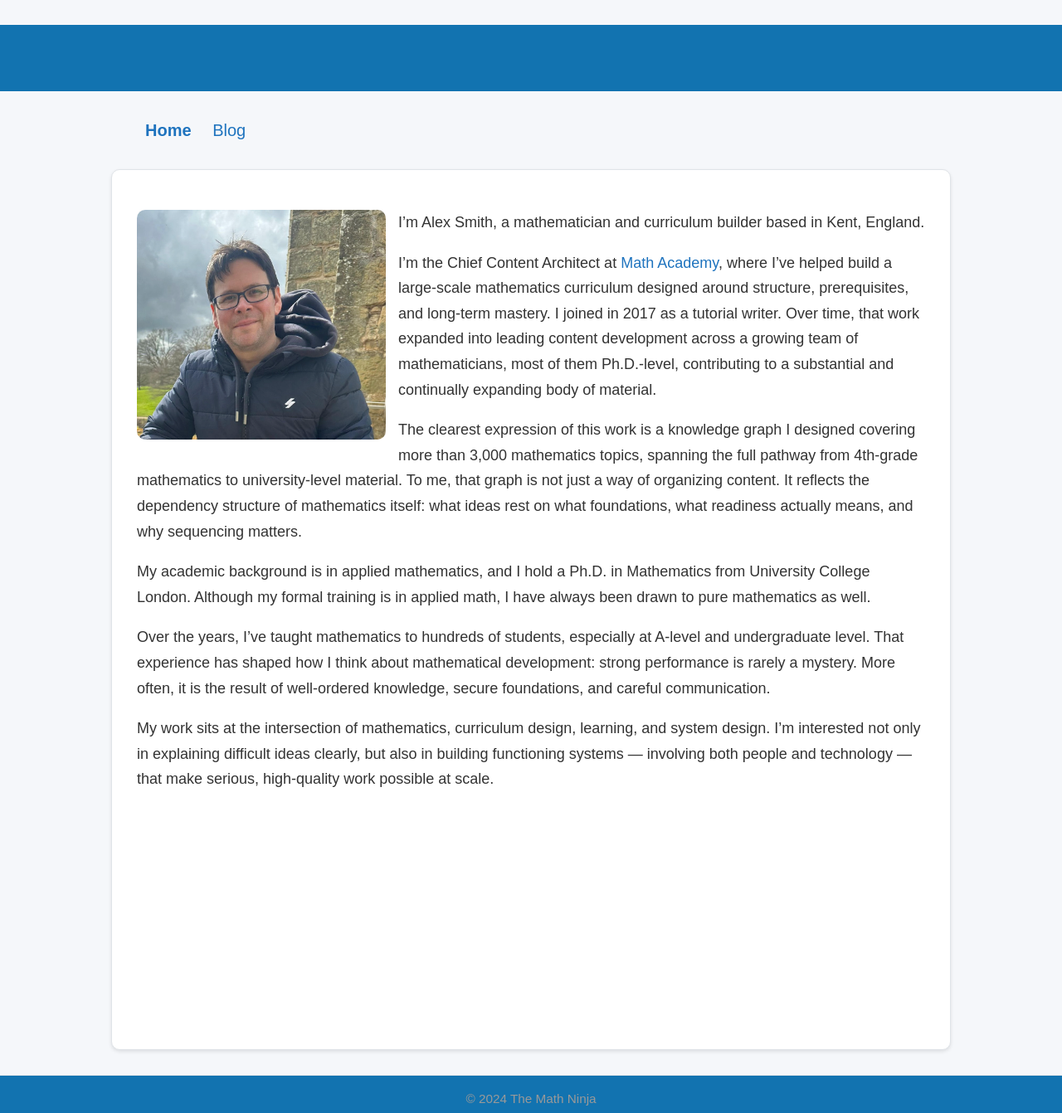
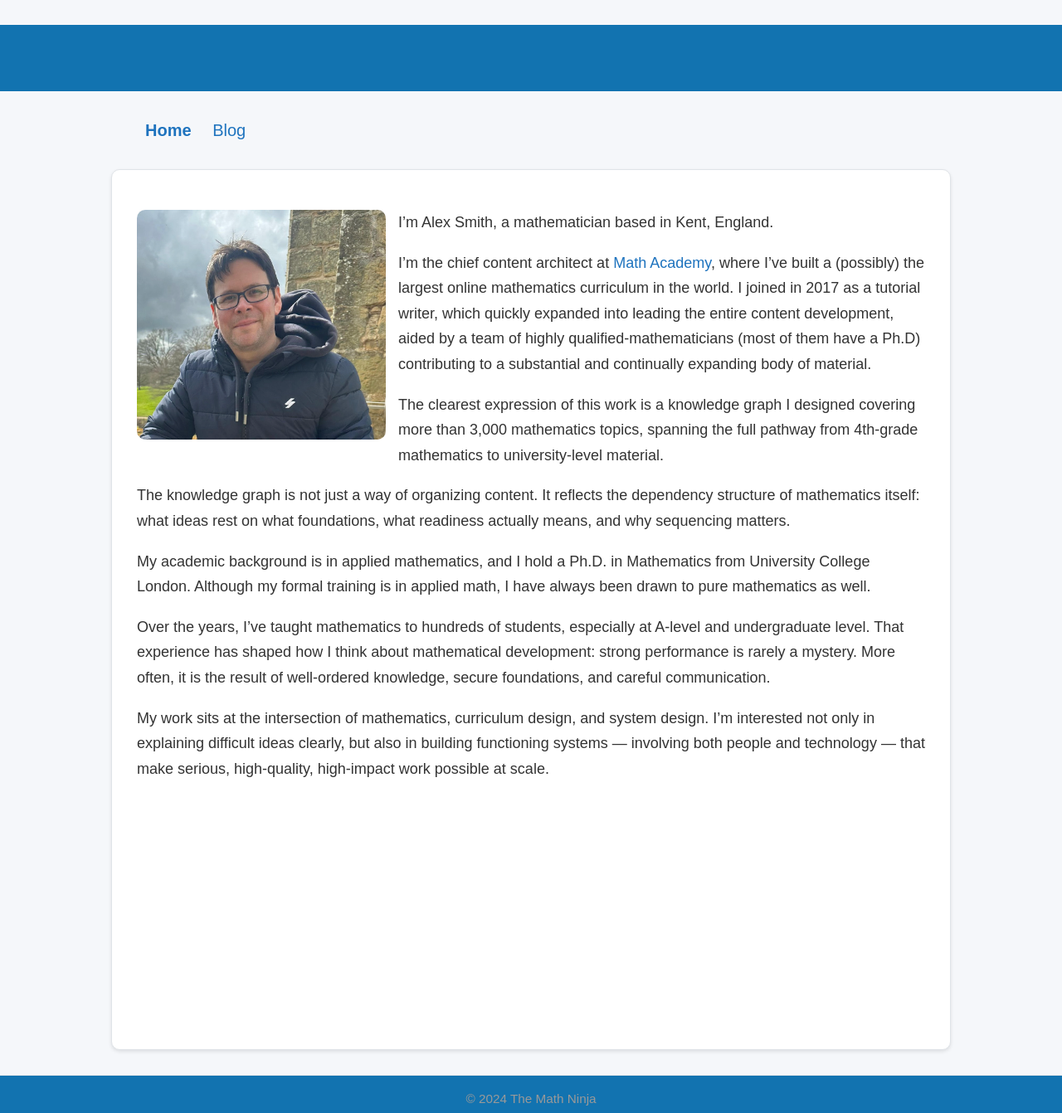
Before and after one commit to MathNinja/mathninja.github.io, a Jekyll site: the page built from index.md, in a window 1280 px wide. Shown: the whole page at 83% size. Built offline with Jekyll 4.4.1, drawn with Linux system fonts in a browser that asks for light colours.

Commit message:
Updated bio

```diff
--- a/_sass/main.scss
+++ b/_sass/main.scss
@@ -56,6 +56,7 @@ header {
 	font-size: 45px;
 }
 
+
 footer{
    background-color: #1273B0;
    height: 30px;
@@ -79,7 +80,7 @@ footer{
 
 
 
-/** Navigation **/
+/*** Navigation ***/
 
 nav {
     margin-bottom: 20px;
--- a/index.md
+++ b/index.md
@@ -6,14 +6,16 @@ theme: minima
 
 <img class="float-image-left" src="assets/images/profile.jpg" width = "300px">
 
-I’m Alex Smith, a mathematician and curriculum builder based in Kent, England.
+I’m Alex Smith, a mathematician based in Kent, England.
 
-I’m the Chief Content Architect at <a href="http://www.mathacademy.com/">Math Academy</a>, where I’ve helped build a large-scale mathematics curriculum designed around structure, prerequisites, and long-term mastery. I joined in 2017 as a tutorial writer. Over time, that work expanded into leading content development across a growing team of mathematicians, most of them Ph.D.-level, contributing to a substantial and continually expanding body of material.
+I’m the chief content architect at <a href="http://www.mathacademy.com/">Math Academy</a>, where I’ve built a (possibly) the largest online mathematics curriculum in the world. I joined in 2017 as a tutorial writer, which quickly expanded into leading the entire content development, aided by a team of highly qualified-mathematicians (most of them have a Ph.D) contributing to a substantial and continually expanding body of material.
 
-The clearest expression of this work is a knowledge graph I designed covering more than 3,000 mathematics topics, spanning the full pathway from 4th-grade mathematics to university-level material. To me, that graph is not just a way of organizing content. It reflects the dependency structure of mathematics itself: what ideas rest on what foundations, what readiness actually means, and why sequencing matters.
+The clearest expression of this work is a knowledge graph I designed covering more than 3,000 mathematics topics, spanning the full pathway from 4th-grade mathematics to university-level material.
+
+The knowledge graph is not just a way of organizing content. It reflects the dependency structure of mathematics itself: what ideas rest on what foundations, what readiness actually means, and why sequencing matters.
 
 My academic background is in applied mathematics, and I hold a Ph.D. in Mathematics from University College London. Although my formal training is in applied math, I have always been drawn to pure mathematics as well.
 
 Over the years, I’ve taught mathematics to hundreds of students, especially at A-level and undergraduate level. That experience has shaped how I think about mathematical development: strong performance is rarely a mystery. More often, it is the result of well-ordered knowledge, secure foundations, and careful communication.
 
-My work sits at the intersection of mathematics, curriculum design, learning, and system design. I’m interested not only in explaining difficult ideas clearly, but also in building functioning systems — involving both people and technology — that make serious, high-quality work possible at scale.
+My work sits at the intersection of mathematics, curriculum design, and system design. I’m interested not only in explaining difficult ideas clearly, but also in building functioning systems — involving both people and technology — that make serious, high-quality, high-impact work possible at scale.
```
